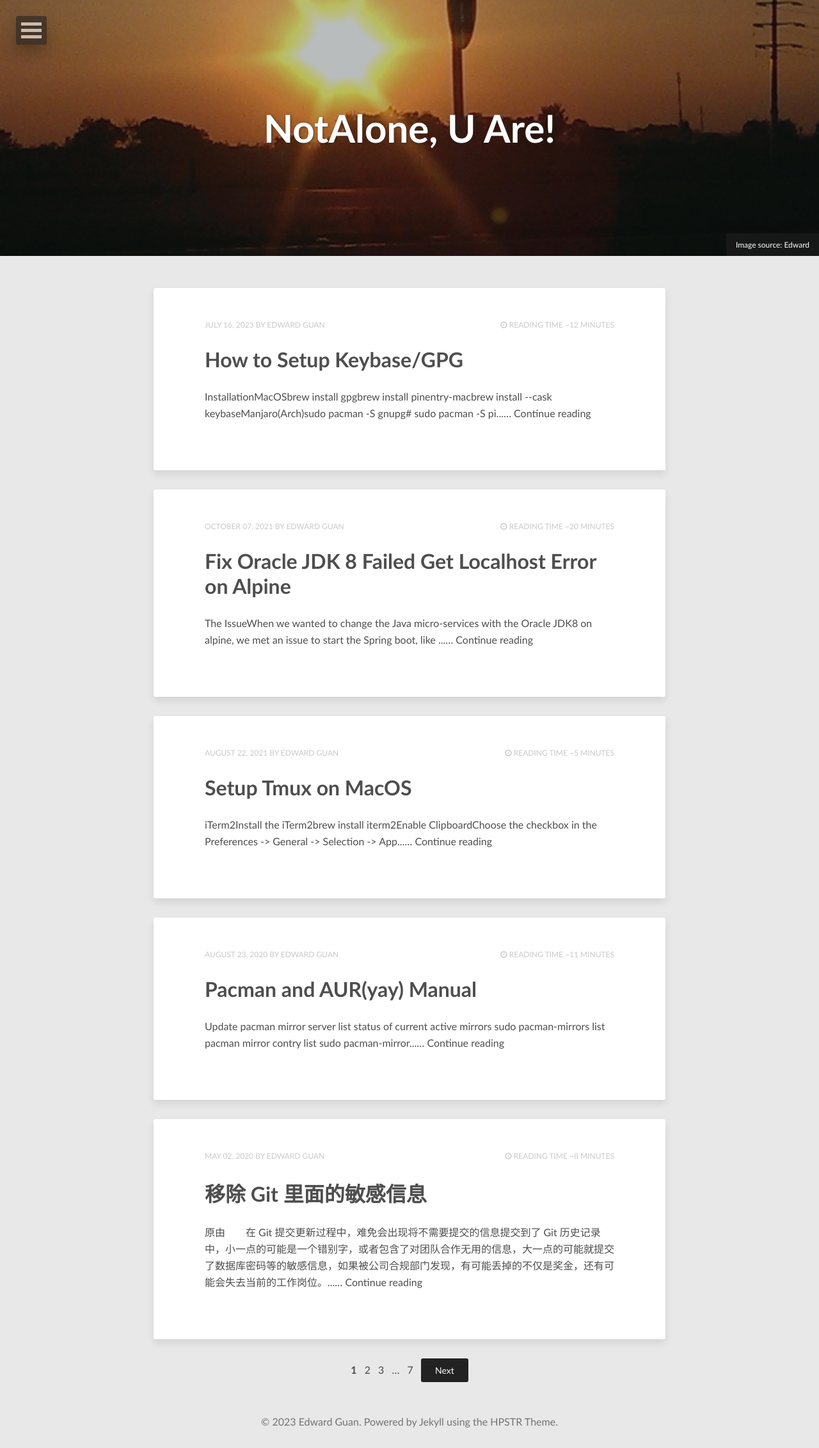
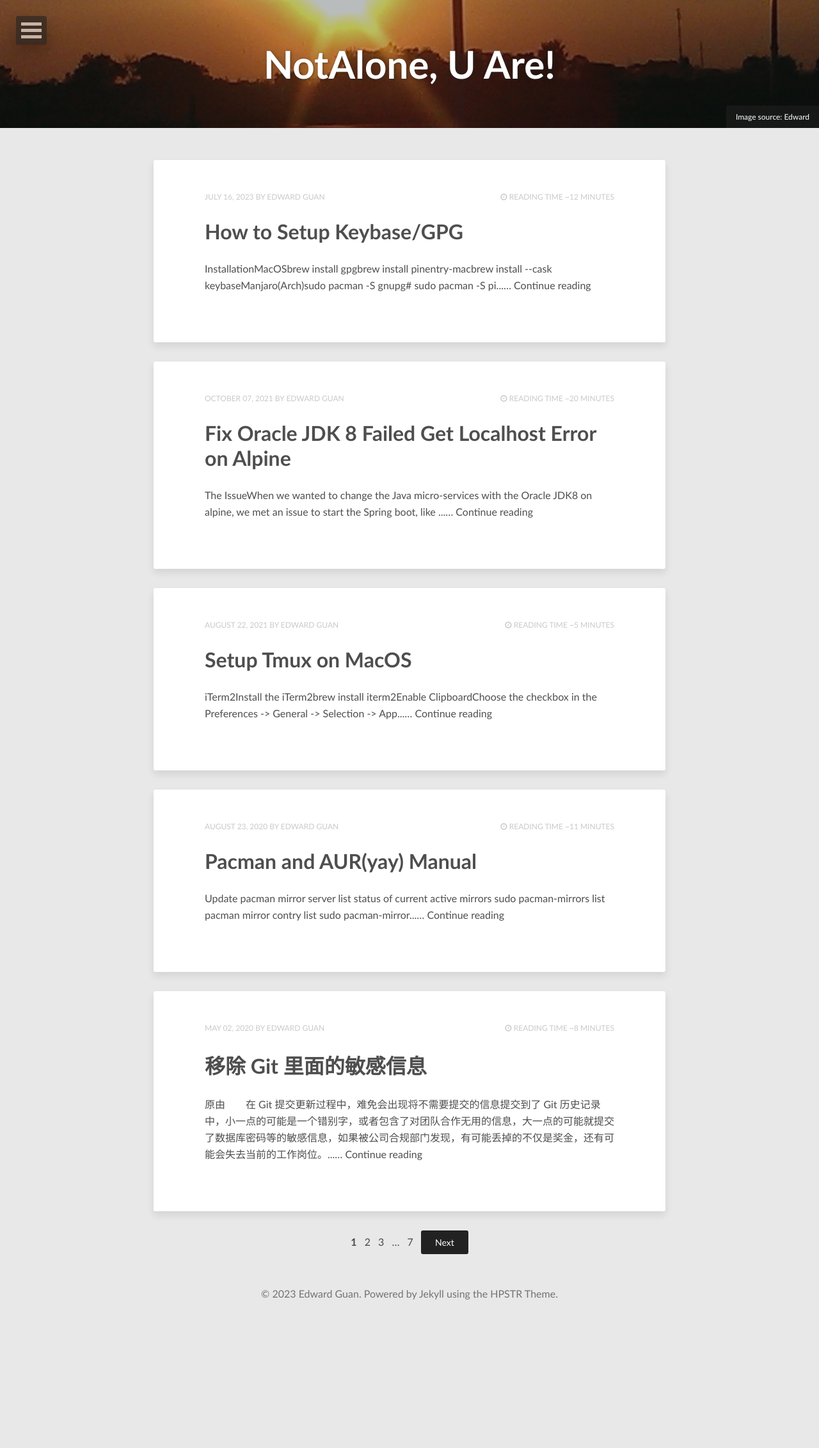
Before and after one commit to uare/uare.github.io, a Jekyll site: the page built from index.html, in a window 1280 px wide. Shown: the whole page at 64% size. Built offline with Jekyll 4.4.1, drawn with Linux system fonts in a browser that asks for light colours; the list of posts is cut into pages by our own code; after the commit the page ends 2063 px from its top, so only the background shows below that.

Commit message:
update index image height

```diff
--- a/_includes/navigation.html
+++ b/_includes/navigation.html
@@ -6,7 +6,7 @@
 			<a href="#">About</a>
 			<ul class="dl-submenu">
 				<li>
-					<img src="{{ site.url }}/images/{{ site.owner.avatar }}" alt="{{ site.owner.name }} photo" class="author-photo">
+					<!-- <img src="{{ site.url }}/images/{{ site.owner.avatar }}" alt="{{ site.owner.name }} photo" class="author-photo"> -->
 					<h4>{{ site.owner.name }}</h4>
 					<p>{{ site.owner.bio }}</p>
 				</li>
--- a/_sass/_variables.scss
+++ b/_sass/_variables.scss
@@ -6,8 +6,8 @@
    Page
    ========================================================================== */
 
-$feature-image-height            : 400px; // min 150px recommended
-$front-page-feature-image-height : 400px; // min 150px recommended
+$feature-image-height            : 200px; // min 150px recommended
+$front-page-feature-image-height : 200px; // min 150px recommended
 
 /*
    Typography
```
